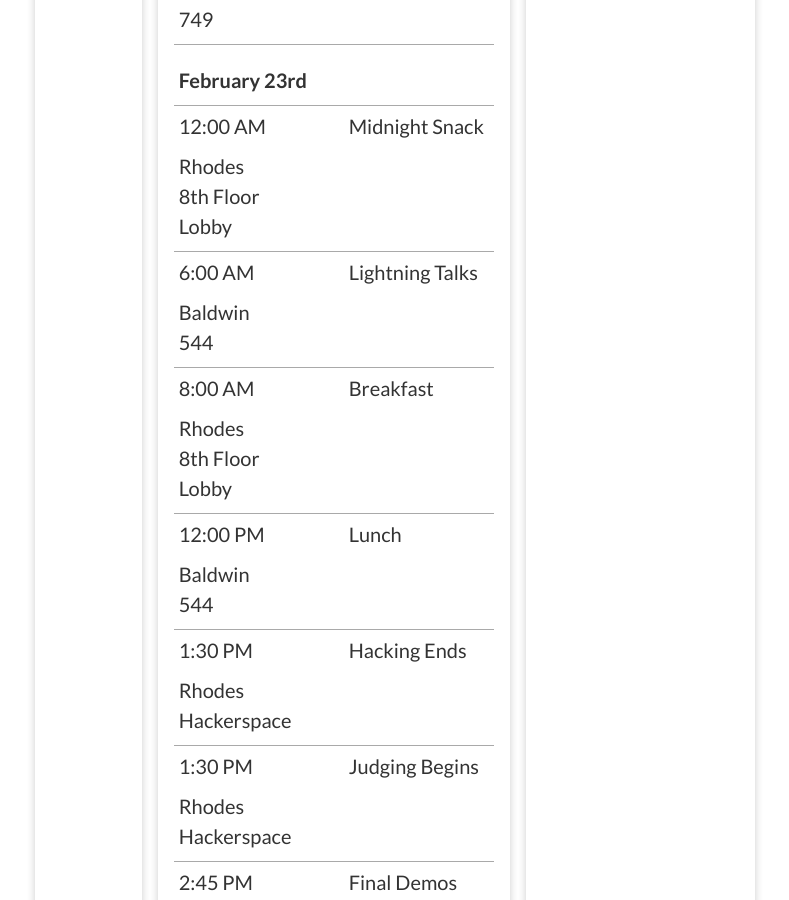
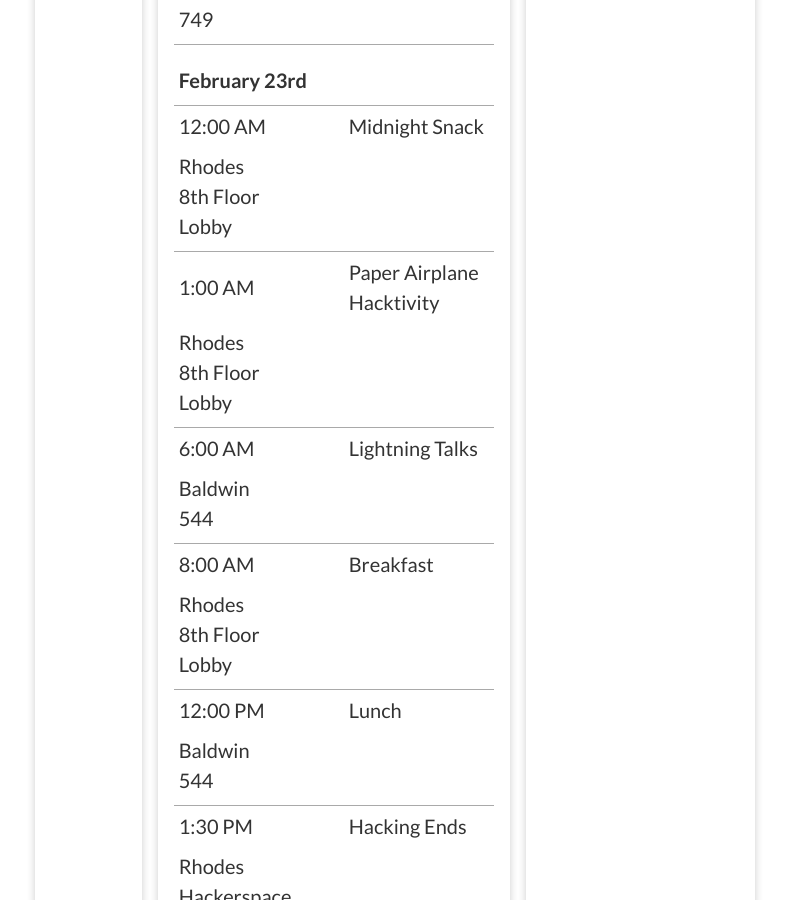
Before and after one commit to RevolutionUC/revolutionuc-frontend, a Jekyll site: the page built from index_.html, in a window 1280 px wide and 900 px high, scrolled down 2144 px. Shown: the whole window, without its empty margins (245-1034 px from the left). Built offline with Jekyll 4.4.1, drawn with Linux system fonts in a browser that asks for light colours; comment, search, counter and statistics services are not loaded.

Commit message:
Update schedule.yml

```diff
--- a/_data/schedule.yml
+++ b/_data/schedule.yml
@@ -50,6 +50,10 @@
   event: Midnight Snack
   location: Rhodes 8th Floor Lobby
 
+- time: 1:00 AM
+  event: Paper Airplane Hacktivity
+  location: Rhodes 8th Floor Lobby
+
 - time: 6:00 AM
   event: Lightning Talks
   location: Baldwin 544
```
